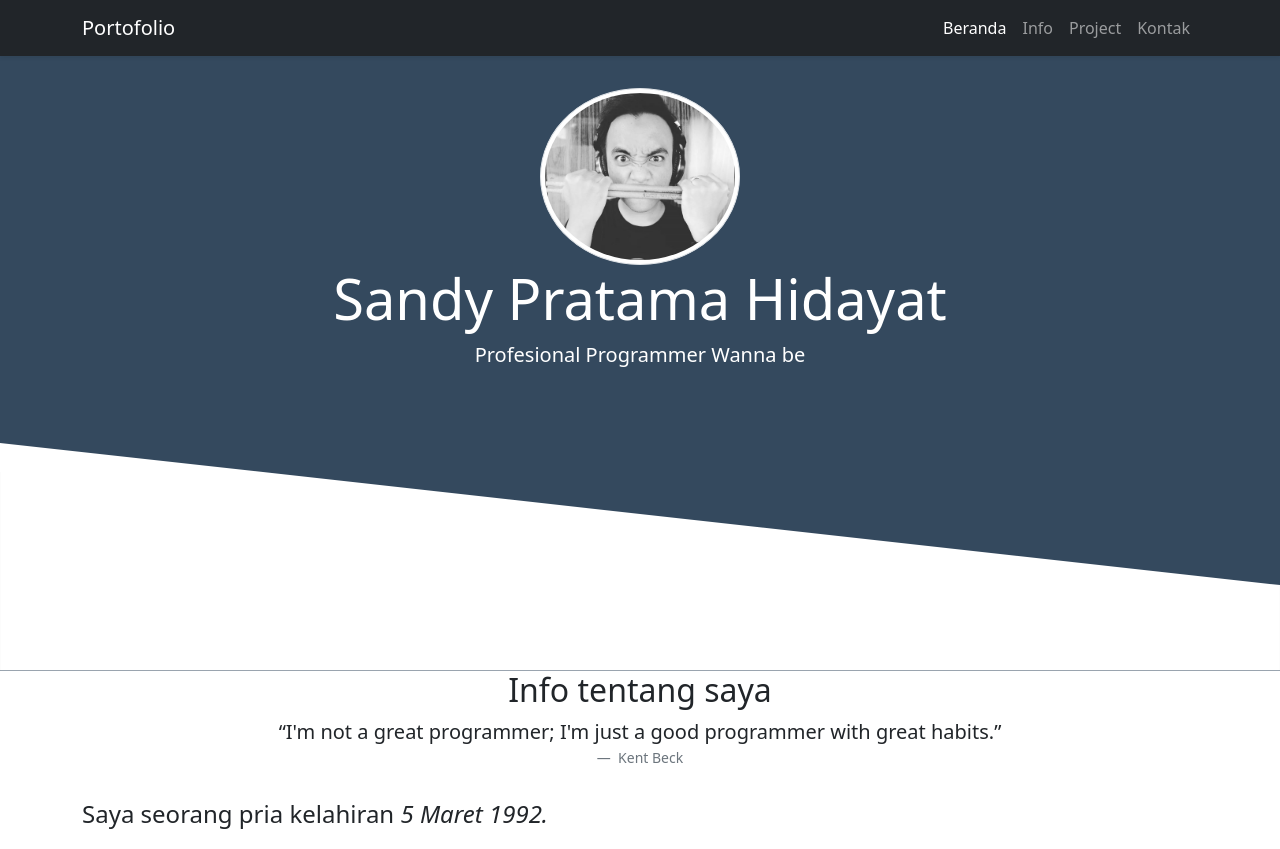
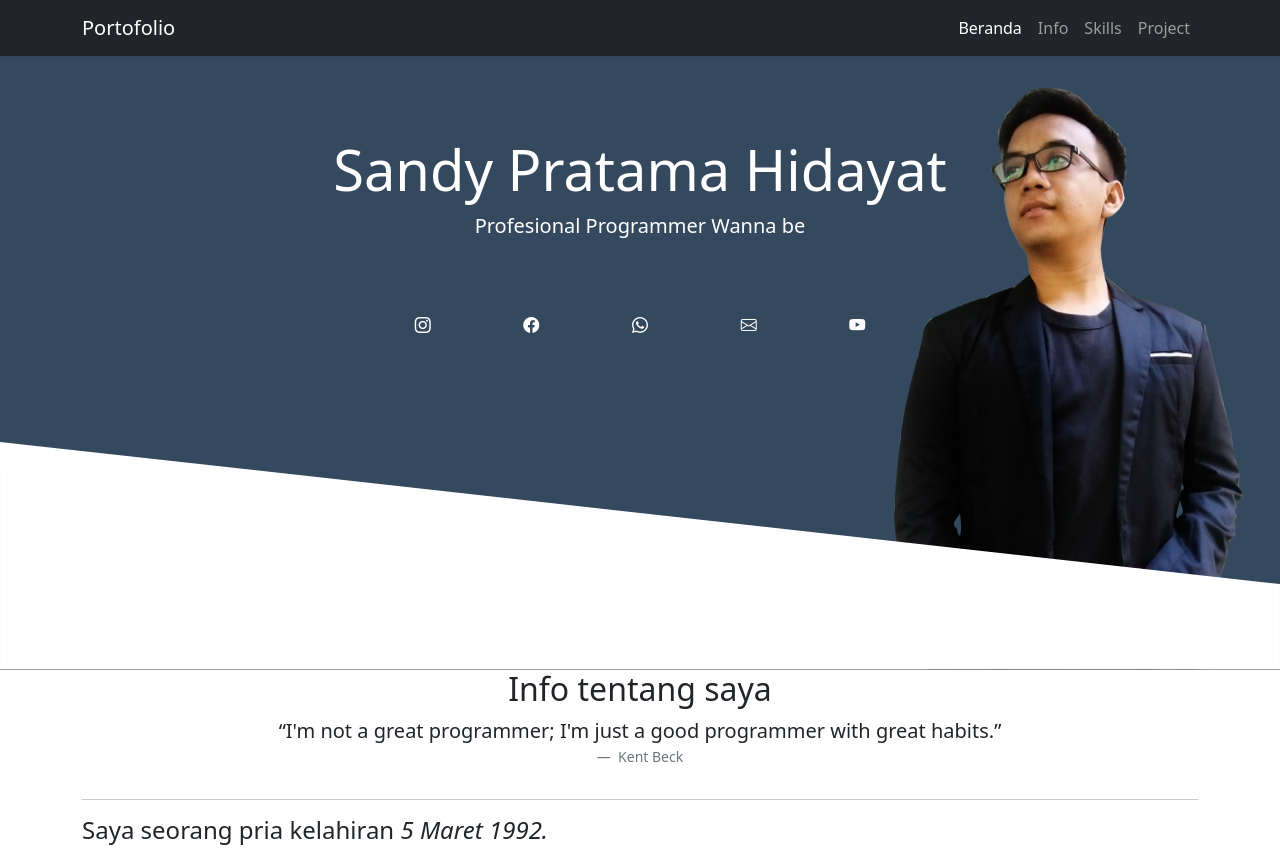
Before and after one commit to Shandybroom/Portofolio, a plain HTML site: page index.html in a window 1280 px wide. Shown: the top 849 px of the page. Drawn offline with nearby package versions, Linux system fonts and the light colour scheme.

Commit message:
commit ke 3

```diff
--- a/index.html
+++ b/index.html
@@ -7,6 +7,7 @@
 
     <!-- Bootstrap CSS -->
     <link href="https://cdn.jsdelivr.net/npm/bootstrap@5.0.0-beta3/dist/css/bootstrap.min.css" rel="stylesheet" integrity="sha384-eOJMYsd53ii+scO/bJGFsiCZc+5NDVN2yr8+0RDqr0Ql0h+rP48ckxlpbzKgwra6" crossorigin="anonymous">
+    <link rel="stylesheet" href="https://cdn.jsdelivr.net/npm/bootstrap-icons@1.4.1/font/bootstrap-icons.css">
 
     <!-- My Css -->
     <link rel="stylesheet" href="style.css">
@@ -25,16 +26,16 @@
           <div class="collapse navbar-collapse" id="navbarNav">
             <ul class="navbar-nav ms-auto">
               <li class="nav-item">
-                <a class="nav-link active" aria-current="page" href="#">Beranda</a>
+                <a class="nav-link active" aria-current="page" href="#home">Beranda</a>
               </li>
               <li class="nav-item">
-                <a class="nav-link" href="#">Info</a>
+                <a class="nav-link" href="#info">Info</a>
               </li>
               <li class="nav-item">
-                <a class="nav-link" href="#">Project</a>
+                <a class="nav-link" href="#skills">Skills</a>
               </li>
               <li class="nav-item">
-                <a class="nav-link" href="#">Kontak</a>
+                <a class="nav-link" href="#projects">Project</a>
               </li>
             </ul>
           </div>
@@ -43,16 +44,25 @@
     <!-- Akhir Navbar -->
 
     <!-- Jumbotron -->
-    <section class="jumbotron text-center">
-        <img src="img/image.png" alt="sandy pratama hidayat" width="200" class="rounded-circle img-thumbnail">
-        <h1 class="display-4">Sandy Pratama Hidayat</h1>
-        <p class="lead">Profesional Programmer Wanna be</p>
+    <section id="home" class="jumbotron text-center">
+        <h1 class="display-4 mt-5">Sandy Pratama Hidayat</h1>
+        <p class="lead mb-5">Profesional Programmer Wanna be</p>
+        <br>
+        <div class="col mb-5">
+          <div class="row justify-content-center">
+            <div class="col-1"><a href="https://www.instagram.com/shandybroom/"><i class="bi bi-instagram"></i></a></div>
+            <div class="col-1"><a href="https://www.facebook.com/sandypratamahidayat/"><i class="bi bi-facebook"></i></a></div>
+            <div class="col-1"><a href="https://api.whatsapp.com/send?phone=089633285594"><i class="bi bi-whatsapp"></i></a></div>
+            <div class="col-1"><a href="mailto:shandybroom@gmail.com"><i class="bi bi-envelope"></i></a></div>
+            <div class="col-1"><a href="https://www.youtube.com/channel/UC13qO-fxQFm8sXpk0F2B2eQ"><i class="bi bi-youtube"></i></a></div>
+          </div>
+        </div>
         <svg xmlns="http://www.w3.org/2000/svg" viewBox="0 0 1440 320"><path fill="#ffffff" fill-opacity="1" d="M0,64L1440,224L1440,320L0,320Z"></path></svg>
       </section>
     <!-- Akhir jumbotron -->
 
     <!-- About -->
-    <section id="layout" class="mb-5">
+    <section id="info" class="mb-5">
         <div class="container">
             <div class="row text-center mb-3">
                 <div class="col">
@@ -67,6 +77,7 @@
                     </figure>
                 </div>
             </div>
+            <hr>
             <div class="row mb-3">
                 <h4>Saya seorang pria kelahiran <em>5 Maret 1992.</em></h4>
             </div>
--- a/style.css
+++ b/style.css
@@ -2,7 +2,10 @@
     padding-top: 2rem;
     background-color: #34495e;
     color: white;
+    background-image: url("img/jumbo.png");
+    background-size: cover;
 }
+a { color: #FFFF; }
 
 .footerbackground{
     background-color:  #34495e;
```
Also changed, not shown: img/jumbo.png (added).
